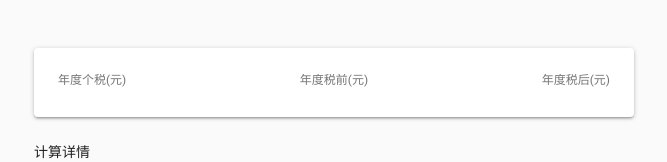
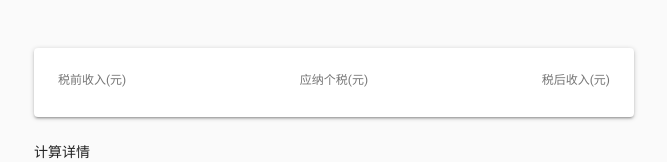
Before and after one commit to YutHelloWorld/personal-income-tax-calculator, a React app: page /personal-income-tax-calculator/result in a window 1280 px wide. Shown: the top 162 px of the page, without its empty margins (306-973 px from the left). Built offline with nearby package versions, Linux system fonts and the light colour scheme.

Commit message:
fix(result): 修复结果页

```diff
--- a/src/component/Result.js
+++ b/src/component/Result.js
@@ -162,7 +162,13 @@ class Result extends Component {
           >
             <Grid item>
               <Typography variant="caption" gutterBottom>
-                年度个税(元)
+                {state.yearDeduction ? '年度税前(元)' : '税前收入(元)'}
+              </Typography>
+              <Typography variant="subtitle2">{state.income}</Typography>
+            </Grid>
+            <Grid item>
+              <Typography variant="caption" gutterBottom>
+                {state.yearDeduction ? '年度个税(元)' : '应纳个税(元)'}
               </Typography>
               <Typography variant="subtitle2" color="secondary">
                 {state.tax}
@@ -170,13 +176,7 @@ class Result extends Component {
             </Grid>
             <Grid item>
               <Typography variant="caption" gutterBottom>
-                年度税前(元)
-              </Typography>
-              <Typography variant="subtitle2">{state.income}</Typography>
-            </Grid>
-            <Grid item>
-              <Typography variant="caption" gutterBottom>
-                年度税后(元)
+                {state.yearDeduction ? '年度税后(元)' : '税后收入(元)'}
               </Typography>
               <Typography variant="subtitle2" color="primary">
                 {state.afterTax}
@@ -211,7 +211,7 @@ class Result extends Component {
           计算详情
         </Typography>
         <Typography className={classes.fomular} variant="overline">
-          {state.deduction
+          {state.yearDeduction
             ? '年度个税 = （累计税前 - 累计五险一金 - 累计专项附加扣除 - 累计减除费用）× 税率 - 速算扣除数'
             : '个税 = 税前 x 税率 - 速算扣除数'}
         </Typography>
@@ -220,14 +220,14 @@ class Result extends Component {
             <ListItemText
               primary={
                 <Typography variant="caption">
-                  {state.deduction
+                  {state.yearDeduction
                     ? '(累计税前-累计五险一金-累计专项扣除-累计减除费用)'
                     : '税前'}
                 </Typography>
               }
             />
             <Typography>
-              {state.deduction
+              {state.yearDeduction
                 ? (state.income - state.yearDeduction).toFixed(2)
                 : state.income}
             </Typography>
@@ -252,8 +252,10 @@ class Result extends Component {
           </ListItem>
         </List>
         <Typography variant="button" className={classes.detail}>
-          {state.deduction ? '年度个人所得税税率表' : '年终奖个人所得税率表'}
-          {!state.deduction && (
+          {state.yearDeduction
+            ? '年度个人所得税税率表'
+            : '年终奖个人所得税率表'}
+          {!state.yearDeduction && (
             <Typography variant="caption" inline>
               （* 年终奖/12获得税率和速算数）
             </Typography>
@@ -280,7 +282,7 @@ class Result extends Component {
             ))}
           </TableBody>
         </Table>
-        {!state.deduction && (
+        {!state.yearDeduction && (
           <Typography variant="caption" className={classes.divider}>
             年终奖所得，将年终奖金额除以12个月，以每月平均收入金额来确定税率和速算扣除数
           </Typography>
```
Also changed, not shown: public/manifest.json.
